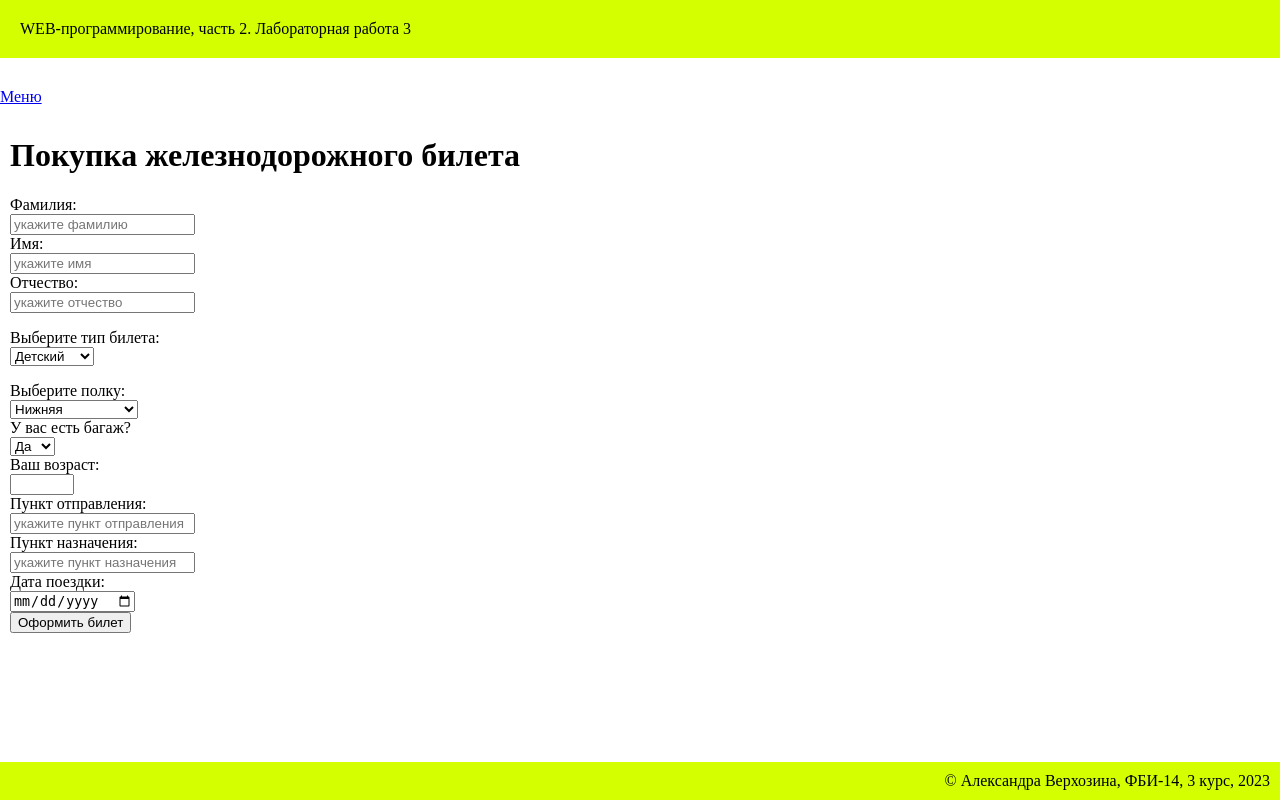
After one commit to AlexandraVerh/-web-programming-labs-2, a Flask app: template templates/bilet.html in a window 1280 px wide. The commit adds this page. Run offline with Flask 3, Linux system fonts and the light colour scheme; the template is opened without the code that fills it, so the values that code supplies are empty.

Commit message:
жд билет не конец

```diff
--- /dev/null
+++ b/templates/bilet.html
@@ -0,0 +1,102 @@
+{% extends "base.html" %}
+
+{% block lab %} Лабораторная работа 3{% endblock %}
+
+{% block main %}
+
+
+    <form  action="/lab3/oplbil">
+
+    <style>
+        .error {
+            color: red;
+            font-weight: bold;
+        }
+    </style>
+
+    <h1>Покупка железнодорожного билета</h1>
+
+
+        <label>Фамилия:</label>
+        <div>
+            <input type="text" placeholder="укажите фамилию" name="familiya" value="{{ familiya or '' }}">
+            <span >{{ errors.familiya }}</span>
+        </div>
+        <label>Имя:</label>
+         <div>
+            <input type="text" placeholder="укажите имя" name="name" value="{{ name or '' }}">
+            <span class="error">{{ errors.name }}</span>
+        </div>
+
+
+        <label>Отчество:</label>
+        <div>
+            <input type="text" placeholder="укажите отчество" name="otchestvo" value="{{ otchestvo or '' }}">
+            <span class="error">{{ errors.otchestvo }}</span>
+        </div>
+
+        <p>
+        <div>Выберите тип билета:</div>
+        <div>
+            <select name="tipe">
+                <option value="children" {{ tipe == 'children' and 'selected' }}>Детский</option>
+                <option value="vzrosliy" {{ tipe == 'vzrosliy' and 'selected' }}>Взрослый</option>
+            </select>
+        </div>
+        </p>
+        <div>Выберите полку:</div>
+        <div>
+            <select name="polka">
+                <option value="niz" {{ polka == 'niz' and 'selected' }}>Нижняя</option>
+                <option value="verh" {{ polka == 'verh' and 'selected' }}>Верхняя</option>
+                <option value="verhbok" {{ polka == 'verhbok' and 'selected' }}>Верхняя боковая</option>
+                <option value="nozbok" {{ polka == 'nizbok' and 'selected' }}>Нижняя боковая</option>
+            </select>
+        </div>
+
+        <div>
+        <label>У вас есть багаж?</label>
+        </div>
+        <div>
+            <select name="bagaz">
+                <option value="yes" {{ bagaz == 'yes' and 'selected' }}>Да</option>
+                <option value="no" {{ bagaz == 'no' and 'selected' }}>Нет</option>
+            </select>
+        </div>
+
+        <label>Ваш возраст:</label>
+        <div>
+            <input type="number"  name="age" value="{{ age or '' }}" required min="18" max="120">
+            <span class="error">{{ errors.age }}</span>
+        </div>
+
+        <label>Пункт отправления:</label>
+        <div>
+            <input type="text" placeholder="укажите пункт отправления" name="start" value="{{ start or '' }}">
+            <span class="error">{{ errors.start }}</span>
+        </div>
+
+
+        <label>Пункт назначения:</label>
+        <div>
+            <input type="text" placeholder="укажите пункт назначения" name="finish" value="{{ finish or '' }}">
+            <span class="error">{{ errors.finish }}</span>
+        </div>
+
+
+        <label>Дата поездки:</label>
+        <div>
+            <input type="date" name="data" value="{{ data or '' }}">
+            <span class="error">{{ errors.data}}</span>
+        </div>
+
+        <div>
+            <button type="submit" >Оформить билет</button>
+        </div>
+
+
+    </form>
+
+
+
+{% endblock  %}
--- a/templates/form1.html
+++ b/templates/form1.html
@@ -43,7 +43,7 @@
         <div>
             <select name="sex">
                 <option value="male" {{ sex == 'male' and 'selected' }}>мужчина</option>
-                <option value="female" {{ sex == 'female' and 'selected'}}>женщина</option>
+                <option value="female" {{ sex == 'female' and 'selected' }}>женщина</option>
             </select>
 
         </div>
--- a/templates/lab3.html
+++ b/templates/lab3.html
@@ -24,6 +24,8 @@ a:visited {
         <li>
             <a href="/lab3/order">Заказ напитка </a>
         </li>
-
+        <li>
+            <a href="/lab3/bilet">Покупка билета </a>
+        </li>
     </ol>
 {% endblock  %}
```
Also changed, not shown: lab3.py (+48 -0 lines), templates/oplbil.html (added, +35 -0 lines), templates/paybil.html (added, +51 -0 lines).
